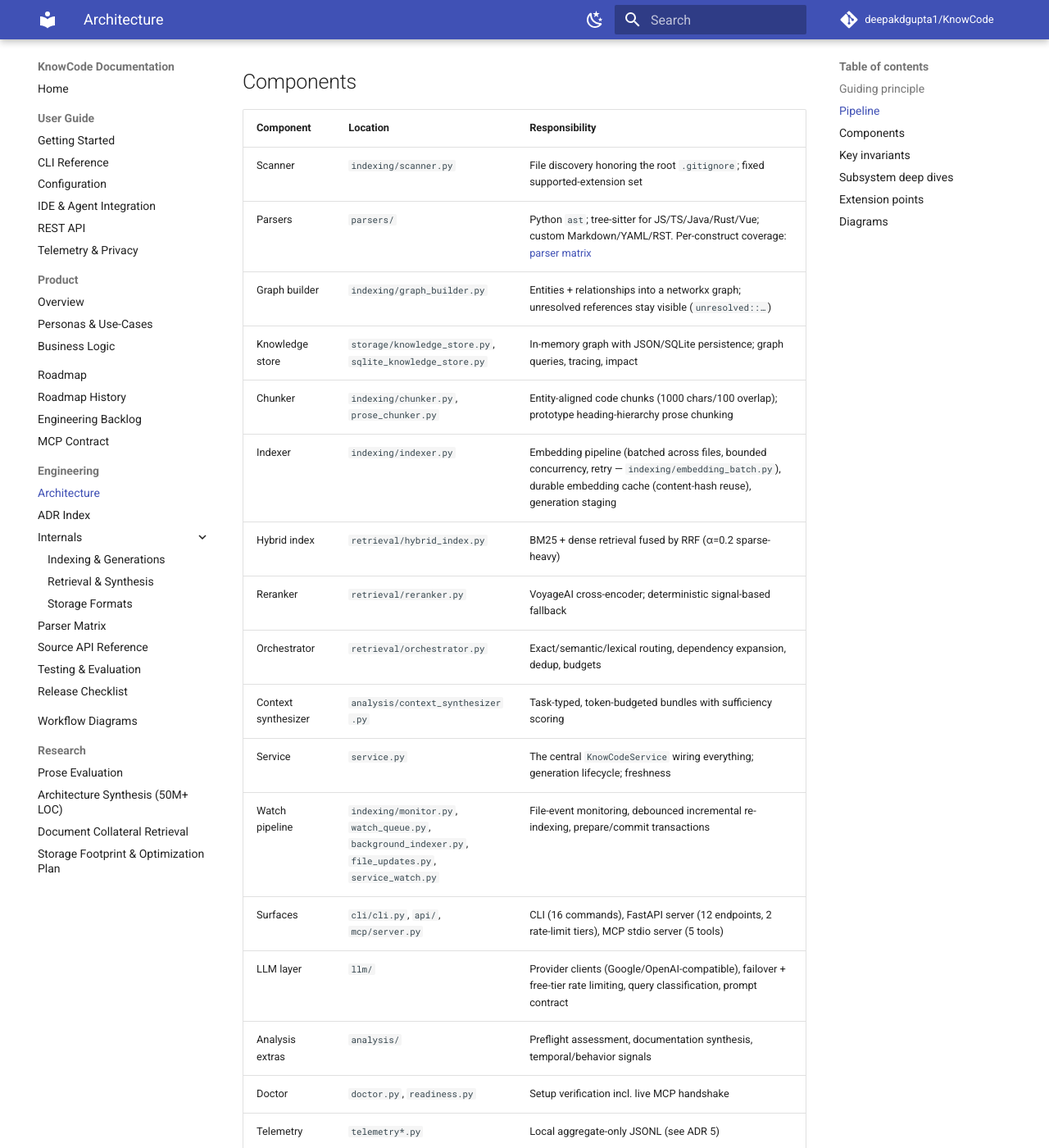
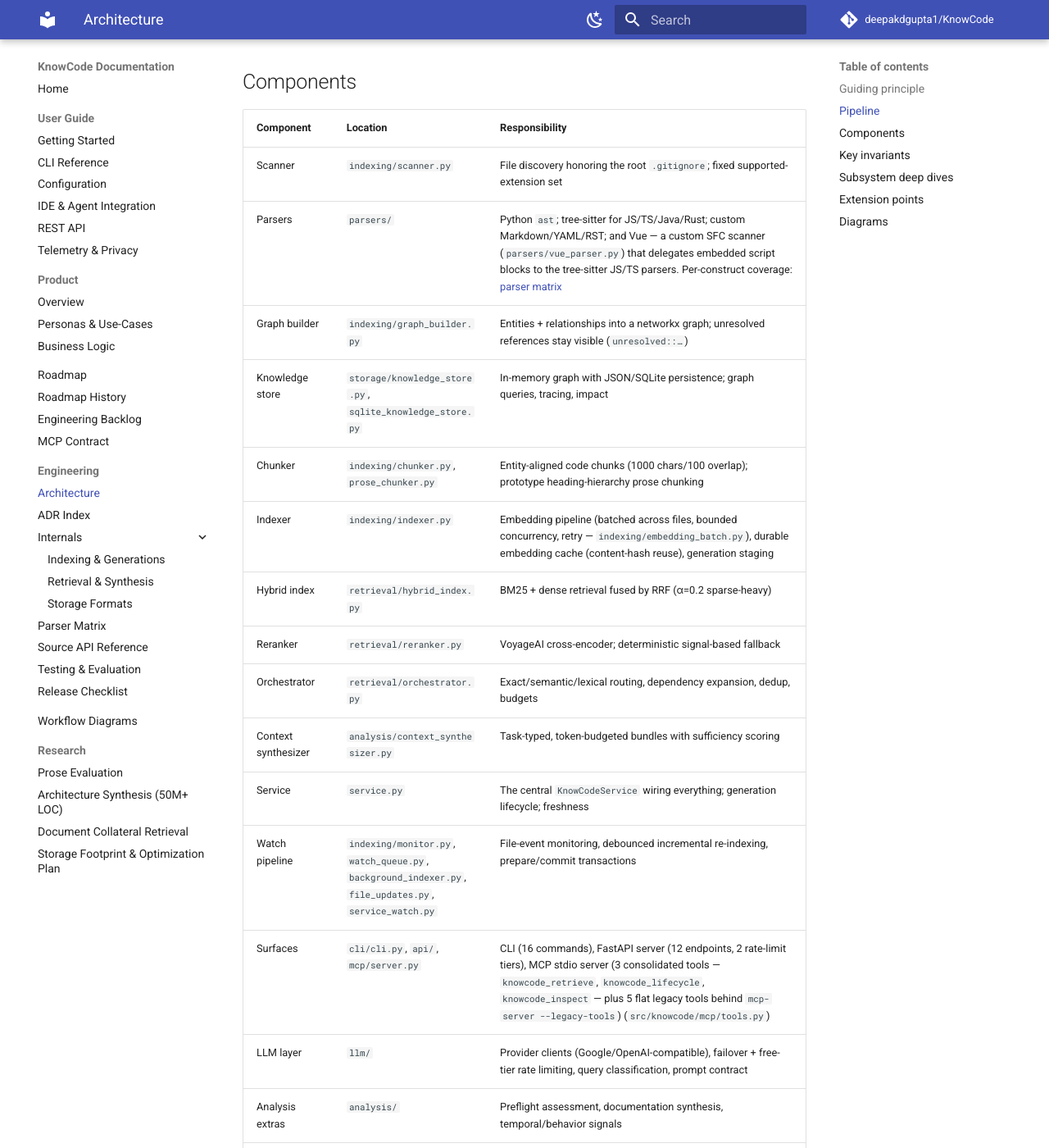
Before and after one commit to deepakdgupta1/KnowCode, an MkDocs documentation site: the page built from docs/engineering/architecture.md, in a window 1280 px wide and 1400 px high, scrolled down 815 px. Shown: the whole window at 82% size. Built offline with MkDocs 1.6.1 and Material for MkDocs 9.7.7, drawn with Linux system fonts in a browser that asks for light colours; comment, search, counter and statistics services are not loaded; some of the changed text lies outside the part shown.

Commit message:
docs(architecture): 3-tool MCP surface, ChunkRepository home, Vue scanner wording

```diff
--- a/docs/engineering/architecture.md
+++ b/docs/engineering/architecture.md
@@ -40,7 +40,7 @@
 | Component | Location | Responsibility |
 |---|---|---|
 | Scanner | `indexing/scanner.py` | File discovery honoring the root `.gitignore`; fixed supported-extension set |
-| Parsers | `parsers/` | Python `ast`; tree-sitter for JS/TS/Java/Rust/Vue; custom Markdown/YAML/RST. Per-construct coverage: [parser matrix](parser-matrix.md) |
+| Parsers | `parsers/` | Python `ast`; tree-sitter for JS/TS/Java/Rust; custom Markdown/YAML/RST; and Vue — a custom SFC scanner (`parsers/vue_parser.py`) that delegates embedded script blocks to the tree-sitter JS/TS parsers. Per-construct coverage: [parser matrix](parser-matrix.md) |
 | Graph builder | `indexing/graph_builder.py` | Entities + relationships into a networkx graph; unresolved references stay visible (`unresolved::…`) |
 | Knowledge store | `storage/knowledge_store.py`, `sqlite_knowledge_store.py` | In-memory graph with JSON/SQLite persistence; graph queries, tracing, impact |
 | Chunker | `indexing/chunker.py`, `prose_chunker.py` | Entity-aligned code chunks (1000 chars/100 overlap); prototype heading-hierarchy prose chunking |
@@ -51,7 +51,7 @@
 | Context synthesizer | `analysis/context_synthesizer.py` | Task-typed, token-budgeted bundles with sufficiency scoring |
 | Service | `service.py` | The central `KnowCodeService` wiring everything; generation lifecycle; freshness |
 | Watch pipeline | `indexing/monitor.py`, `watch_queue.py`, `background_indexer.py`, `file_updates.py`, `service_watch.py` | File-event monitoring, debounced incremental re-indexing, prepare/commit transactions |
-| Surfaces | `cli/cli.py`, `api/`, `mcp/server.py` | CLI (16 commands), FastAPI server (12 endpoints, 2 rate-limit tiers), MCP stdio server (5 tools) |
+| Surfaces | `cli/cli.py`, `api/`, `mcp/server.py` | CLI (16 commands), FastAPI server (12 endpoints, 2 rate-limit tiers), MCP stdio server (3 consolidated tools — `knowcode_retrieve`, `knowcode_lifecycle`, `knowcode_inspect` — plus 5 flat legacy tools behind `mcp-server --legacy-tools`) (`src/knowcode/mcp/tools.py`) |
 | LLM layer | `llm/` | Provider clients (Google/OpenAI-compatible), failover + free-tier rate limiting, query classification, prompt contract |
 | Analysis extras | `analysis/` | Preflight assessment, documentation synthesis, temporal/behavior signals |
 | Doctor | `doctor.py`, `readiness.py` | Setup verification incl. live MCP handshake |
@@ -84,8 +84,8 @@
 
 ## Extension points
 
-`protocols.py` defines the seams — `EmbeddingProviderProtocol`,
-`VectorStoreProtocol`, `KnowledgeStoreProtocol`, `ChunkRepository` ABC.
+`protocols.py` defines the embedding/vector/knowledge-store seams;
+the `ChunkRepository` ABC lives in `src/knowcode/storage/chunk_repository.py:29`.
 Adding a vector backend or embedding provider means implementing the
 protocol and registering in config; the contract versions and capability
 checks are explicit ([ADR 7](adr/adr-0007-protocol-and-artifact-evolution-inventory.md)).
```
